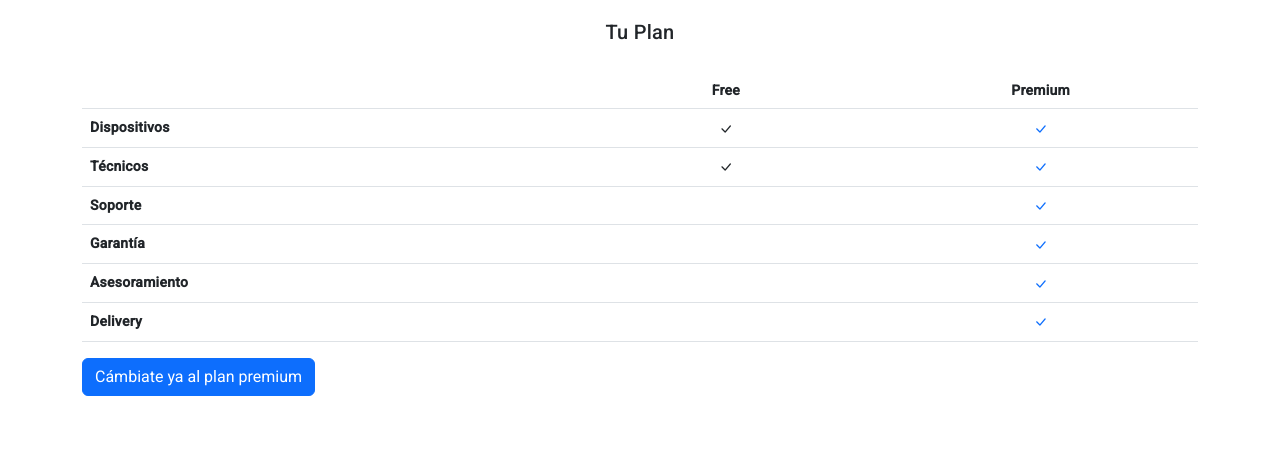
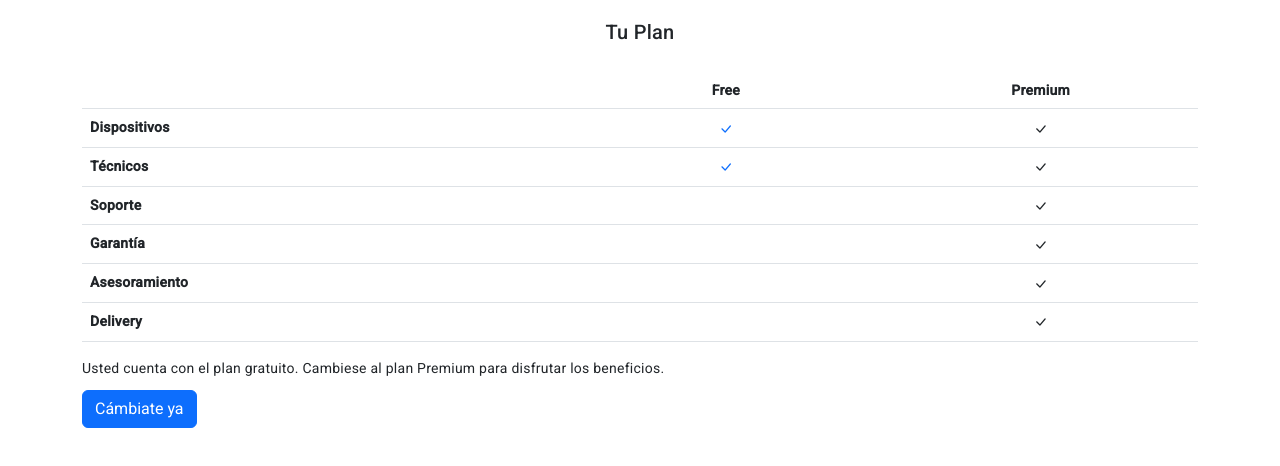
Before and after one commit to SI732-2302-WV71-Repair-Project/Frontend, an Angular app: page /app-my-plan in a window 1280 px wide. Shown: the top 466 px of the page. Built offline with nearby package versions, Linux system fonts and the light colour scheme.

Commit message:
update suscription

```diff
--- a/src/app/app.module.ts
+++ b/src/app/app.module.ts
@@ -29,6 +29,7 @@ import {MatSelectModule} from "@angular/material/select";
 import { TechnicianDialogComponent } from './components/technician-dialog/technician-dialog.component';
 import {MatProgressSpinnerModule} from '@angular/material/progress-spinner';
 import { DownloadReportDialogComponent } from './components/download-report-dialog/download-report-dialog.component';
+import { PaymentPlanComponent } from './components/payment-plan/payment-plan.component';
 
 
 @NgModule({
@@ -53,7 +54,8 @@ import { DownloadReportDialogComponent } from './components/download-report-dial
     PaymentEquipmentRepairComponent,
     SuccessDialogComponent,
     TechnicianDialogComponent,
-    DownloadReportDialogComponent
+    DownloadReportDialogComponent,
+    PaymentPlanComponent
   ],
   imports: [
     FormsModule,
--- a/src/app/components/my-plan/my-plan.component.html
+++ b/src/app/components/my-plan/my-plan.component.html
@@ -14,16 +14,16 @@
               <!-- Fila de Dispositivos (sin cambios) -->
               <tr>
                 <th scope="row" class="text-start">Dispositivos</th>
-            <td><i class="bi bi-check-lg"></i></td>
-            <td><i class="bi bi-check-lg text-primary"></i></td>
+                <td><i class="bi bi-check-lg {{ getFreeIconClass(true) }}"></i></td>
+                <td><i class="bi bi-check-lg {{ getPremiumIconClass(true) }}"></i></td>
               </tr>
             </tbody>
             <tbody>
               <!-- Fila de Técnicos (sin cambios) -->
               <tr>
                 <th scope="row" class="text-start">Técnicos</th>
-            <td><i class="bi bi-check-lg"></i></td>
-            <td><i class="bi bi-check-lg text-primary"></i></td>
+                <td><i class="bi bi-check-lg {{ getFreeIconClass(true) }}"></i></td>
+                <td><i class="bi bi-check-lg {{ getPremiumIconClass(true) }}"></i></td>
               </tr>
             </tbody>
             <tbody>
@@ -31,33 +31,35 @@
               <tr>
                 <th scope="row" class="text-start">Soporte</th>
                 <td></td>
-            <td><i class="bi bi-check-lg text-primary"></i></td>
+                <td><i class="bi bi-check-lg {{ getPremiumIconClass(true) }}"></i></td>
               </tr>
               <!-- Fila de Garantía (con cambios) -->
               <tr>
                 <th scope="row" class="text-start">Garantía</th>
                 <td></td>
-            <td><i class="bi bi-check-lg text-primary"></i></td>
+                <td><i class="bi bi-check-lg {{ getPremiumIconClass(true) }}"></i></td>
               </tr>
               <!-- Fila de Asesoramiento (con cambios) -->
               <tr>
                 <th scope="row" class="text-start">Asesoramiento</th>
                 <td></td>
-            <td><i class="bi bi-check-lg text-primary text-primary"></i></td>
+                <td><i class="bi bi-check-lg {{ getPremiumIconClass(true) }}"></i></td>
               </tr>
               <!-- Fila de Delivery (con cambios) -->
               <tr>
                 <th scope="row" class="text-start">Delivery</th>
                 <td></td>
-            <td><i class="bi bi-check-lg text-primary"></i></td>
+                <td><i class="bi bi-check-lg {{ getPremiumIconClass(true) }}"></i></td>
               </tr>
             </tbody>
           </table>
 
+
       <!-- Elementos para Cambio de Plan o Cancelación -->
       <div *ngIf="plan === '0'">
         <!-- Botón para Cambiarse al Plan Premium -->
-        <button class="btn btn-primary" (click)="cambiarPlan()">Cámbiate ya al plan premium</button>
+        <p>Usted cuenta con el plan gratuito. Cambiese al plan Premium para disfrutar los beneficios.</p>
+        <button class="btn btn-primary" (click)="cambiarPlan()">Cámbiate ya</button>
       </div>
       <div *ngIf="plan === '1'">
         <!-- Mensaje para Usuarios Premium y Opción de Cancelación -->
--- a/src/app/components/my-plan/my-plan.component.ts
+++ b/src/app/components/my-plan/my-plan.component.ts
@@ -1,20 +1,32 @@
 import { Component } from '@angular/core';
-
+import { MatDialog } from '@angular/material/dialog';
+import { PaymentPlanComponent } from '../payment-plan/payment-plan.component';
 @Component({
   selector: 'app-my-plan',
   templateUrl: './my-plan.component.html',
   styleUrls: ['./my-plan.component.css']
 })
 export class MyPlanComponent {
+
+  constructor(private dialog: MatDialog) {}
+
   plan: string = '0'; // Cambia '0' a '1' si el usuario es premium
 
   cambiarPlan() {
-    // Agrega aquí la lógica para cambiar el plan a Premium
-    // Esto puede incluir redireccionar a una página de pago o realizar otras acciones necesarias
-    // Por ejemplo, podrías mostrar un mensaje de éxito después del cambio
-    alert('¡Has cambiado a Premium con éxito!');
-    this.plan = '1'; // Cambia el plan a Premium
+    const dialogRef = this.dialog.open(PaymentPlanComponent);
+
+    dialogRef.componentInstance.dialogRef = dialogRef; // Configura la referencia al MatDialogRef
+
+    dialogRef.afterClosed().subscribe(result => {
+      // Aquí puedes manejar cualquier lógica después de que se cierra el diálogo
+      console.log("hola")
+      if (result === 'success') {
+
+        this.plan = '1'; // Cambia el plan a Premium
+      }
+    });
   }
+
 
   cancelarSuscripcion() {
     // Agrega aquí la lógica para cancelar la suscripción al plan Premium
@@ -26,4 +38,10 @@ export class MyPlanComponent {
       this.plan = '0'; // Cambia el plan a Gratis
     }
   }
+  getFreeIconClass(isFree: boolean): string {
+    return this.plan === '0' && isFree ? 'text-primary' : '';
+  }
+  getPremiumIconClass(isPremium: boolean): string {
+    return this.plan === '1' && isPremium ? 'text-primary' : '';
+  }
 }
--- /dev/null
+++ b/src/app/components/payment-plan/payment-plan.component.css
@@ -0,0 +1,20 @@
+/* CSS personalizado para centrar el contenido vertical y horizontalmente */
+.message-overlay {
+    position: fixed;
+    top: 0;
+    left: 0;
+    width: 100%;
+    height: 100%;
+    background: rgba(0, 0, 0, 0.5); /* Fondo semitransparente */
+    display: flex;
+    justify-content: center;
+    align-items: center;
+}
+
+.message-container {
+    background: #ffffff00; /* Fondo blanco */
+    padding: 20px;
+    text-align: center;
+    border-radius: 5px;
+    box-shadow: 0 0 10px rgba(0, 0, 0, 0);
+}
--- /dev/null
+++ b/src/app/components/payment-plan/payment-plan.component.html
@@ -0,0 +1,31 @@
+<h2 class="mb-3">Formulario de Pago</h2>
+<form [formGroup]="paymentForm" (ngSubmit)="submitPayment()">
+  <div class="mb-3">
+    <label for="paymentType" class="form-label">Tipo de Pago</label>
+    <select id="paymentType" class="form-select" formControlName="paymentType">
+      <option value="Tarjeta">Tarjeta</option>
+      <option value="Yape">Yape</option>
+      <option value="Paypal">Paypal</option>
+    </select>
+  </div>
+  <div class="mb-3">
+    <label for="dni" class="form-label">DNI</label>
+    <input type="text" id="dni" class="form-control" formControlName="dni">
+  </div>
+  <div class="mb-3">
+    <label for="email" class="form-label">Correo Electrónico</label>
+    <input type="email" id="email" class="form-control" formControlName="email">
+  </div>
+  <button type="submit" class="btn btn-primary">Pagar</button>
+</form>
+<div class="message-overlay" *ngIf="isLoading || paymentSuccess">
+    <div class="message-container">
+        <mat-spinner *ngIf="isLoading" diameter="50" strokeWidth="5"></mat-spinner>
+        <div *ngIf="paymentSuccess" class="alert alert-success mt-3">
+            Pago con éxito.
+            <br>
+            <button class="btn btn-primary" (click)="closeDialog()">Cerrar</button>
+        </div>
+
+    </div>
+</div>
--- /dev/null
+++ b/src/app/components/payment-plan/payment-plan.component.ts
@@ -0,0 +1,46 @@
+import { Component, OnInit } from '@angular/core';
+import { FormBuilder, FormGroup, Validators } from '@angular/forms';
+import { MatDialog, MatDialogRef } from '@angular/material/dialog';
+
+@Component({
+  selector: 'app-payment-plan',
+  templateUrl: './payment-plan.component.html',
+  styleUrls: ['./payment-plan.component.css']
+})
+export class PaymentPlanComponent implements OnInit {
+  paymentForm: FormGroup;
+  isLoading: boolean = false;
+  paymentSuccess: boolean = false;
+  dialogRef?: MatDialogRef<any>;
+
+  constructor(private fb: FormBuilder, private dialog: MatDialog) {
+    this.paymentForm = fb.group({
+      paymentType: ['', Validators.required],
+      dni: ['', [Validators.required, Validators.pattern(/^\d{8}$/)]],
+      email: ['', [Validators.required, Validators.email]]
+    });
+
+  }
+
+  ngOnInit(): void {
+    this.dialogRef = this.dialogRef as MatDialogRef<any>;
+  }
+
+  submitPayment() {
+    this.isLoading = true; // Muestra el spinner
+    setTimeout(() => {
+      // Simula un pago exitoso aquí
+      this.isLoading = false; // Oculta el spinner
+      this.paymentSuccess = true; // Muestra el mensaje de éxito
+
+    }, 2000); // Simulamos un retraso de 2 segundos
+  }
+
+  closeDialog() {
+    console.log(this.dialogRef);
+
+    if (this.dialogRef) {
+      this.dialogRef.close('success');
+    }
+  }
+}
```
Also changed, not shown: 1 other file (tests, documents, lock files or other folders). Lines whose indentation alone changed are shown as unchanged.
